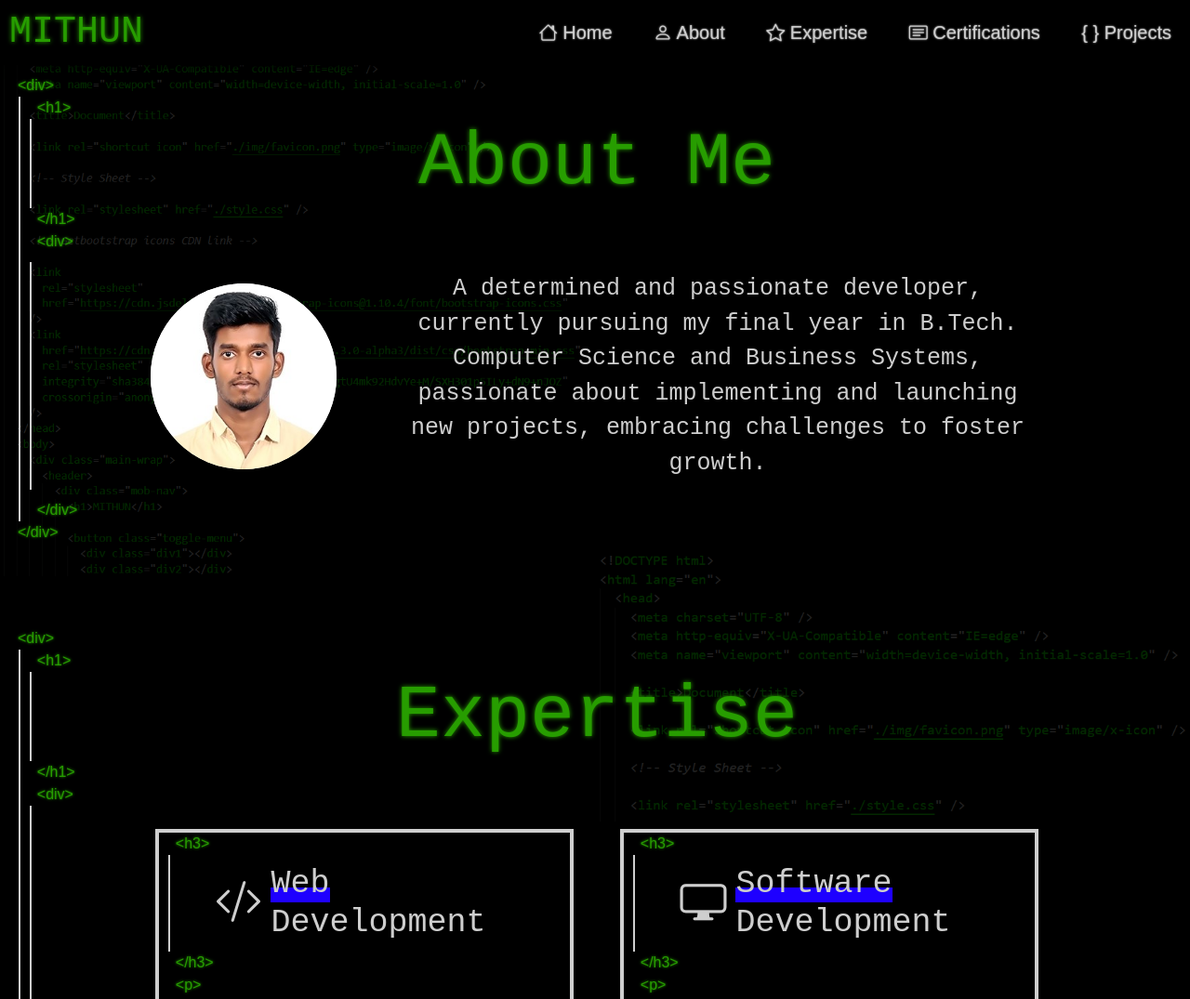
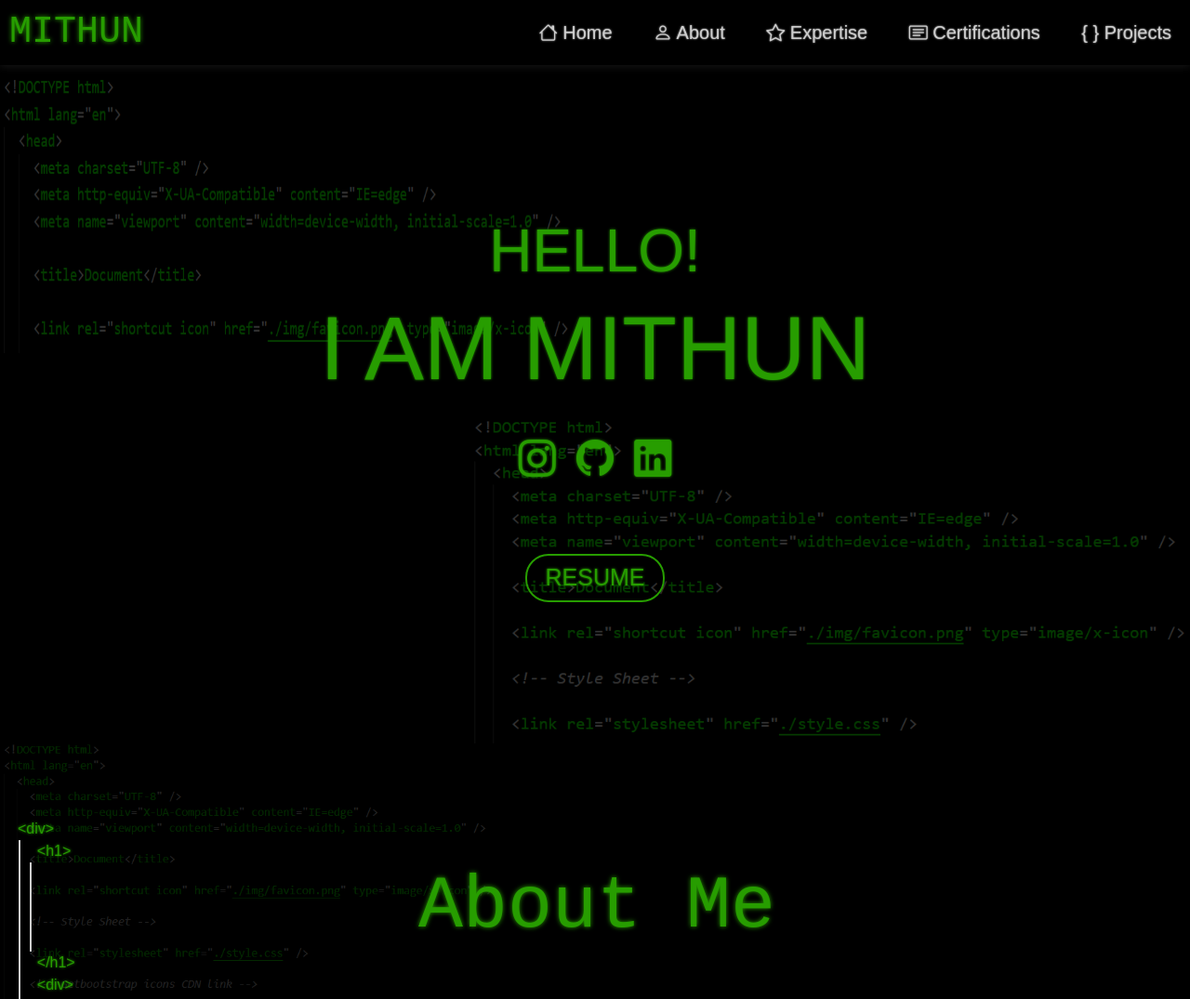
Before and after one commit to kmithunraj/portfolio, a plain HTML site: page index.html in a window 1280 px wide. Shown: the top 1075 px of the page at 93% size. Drawn offline with nearby package versions, Linux system fonts and the light colour scheme.

Commit message:
Home Section

```diff
--- a/index.html
+++ b/index.html
@@ -70,7 +70,40 @@
 
         <div class="home-section">
 
+          <img class="bg" src="./src/bg3.png" alt="" id="img1">
+
+          <img src="./src/bg2.png" id="img2" alt="">
+
+          <div class="homecontent">
+            <h1 class="first">HELLO!</h1>
+            <h1 class="second">I AM MITHUN</h1>
+
+            <br>
+
+            <div class="socials">
+              <a href="https://www.instagram.com/themithunraj/"><i class="bi bi-instagram"></i></a>
+              &nbsp;
+              &nbsp;
+              <a href="https://www.github.com/kmithunraj/"><i class="bi bi-github"></i></a>
+              &nbsp;
+              &nbsp;
+              <a href="https://www.linkedin.com/in/kmithunraj/" target="_blank"><i class="bi bi-linkedin"></i></a>
+            </div>
+
+            <br>
+            <br>
+            <br>
+
+            <a href="./src/Resume.pdf" download><button>RESUME</button></a>
+
+
+
+          </div>
+
+
         </div>
+
+
 
         <img src="./src/bg.png" alt="" class="bg">
 
--- a/style.css
+++ b/style.css
@@ -30,13 +30,14 @@ body{
 .main-wrap{
     width: 100vw;
     height: 100vh;
+    background-color: #000000;
 }
 .main-wrap header{
     width: 100%;
     height: 70px;
     box-sizing: border-box;
     background-color: black;
-    box-shadow: 0 0 10px 0 var(--ter-bg-col);
+    box-shadow: 0 0 10px 0 rgb(30, 30, 30);
     display: flex;
     justify-content: space-between;
     align-items: center;
@@ -111,7 +112,61 @@ body{
     align-items: center;
     background-color: black;
     color: var(--pri-txt-col);
-    box-shadow: 0 0 10px 0 var(--ter-bg-col);
+    box-shadow: 0 0 10px 0 rgb(30, 30, 30);
+}
+.home-section{
+    min-height: calc(100vh - 80px);
+    padding-top: 80px;
+}
+.homecontent{
+    display: flex;
+    min-height: calc(100vh - 80px);
+    justify-content: center;
+    align-items: center;
+    flex-direction: column;
+    color: #279d00;
+    text-align: center;
+    position: relative;
+    z-index: 2;
+}
+#img1{
+    height: 300px;
+}
+#img2{
+    height: 350px;
+    bottom: 0;
+}
+
+.first{
+    font-size: 4rem;
+    text-shadow: 0px 0px 3px #279d00;
+}
+.second{
+    font-size: 6rem;
+    text-shadow: 0px 0px 3px #279d00;
+}
+.socials a{
+    color: #279d00;
+    font-size: 2.5rem;
+    text-shadow: 0px 0px 3px #279d00;
+}
+.homecontent button{
+    background-color: transparent;
+    text-shadow: 0px 0px 3px #279d00;
+    border: 2px solid #279d00;
+    color: #279d00;
+    font-size: 25px;
+    padding: 5px;
+    padding-left: 20px;
+    padding-right: 20px;
+    border-radius: 25px;
+}
+.home-section img{
+    height: calc(100vh - 80px);
+    position: absolute;
+    z-index: 0;
+    right: 0;
+    opacity: 0.3;
 }
 .about-section{
     width: 100%;
@@ -238,7 +293,7 @@ body{
     font-size: 50px;
 }
 .expertise-content-header h3 span{
-    background: linear-gradient(to top, #1e00ff 40%, transparent 40%);
+    background: linear-gradient(to top, #218200 40%, transparent 40%);
     font-family: 'Courier New', Courier, monospace;
 }
 .expertise-wrapper div div p{
@@ -304,6 +359,8 @@ body{
     margin-bottom: 0px;
     font-size: 25px;
 }
+
+
 
 .bg1{
     position: absolute;
@@ -415,6 +472,31 @@ body{
         backdrop-filter: blur(5px);
         display: none;
     }
+    .home-section img{
+        opacity: 0.2;
+        top: 0;
+    }
+    .first{
+        font-size: 2rem;
+    }
+    .second{
+        font-size: 3rem;
+    }
+    #img1{
+        display: none;
+    }
+    #img2{
+        display: none;
+    }
+
+    .homecontent button{
+        font-size: 20px;
+    }
+    .socials a{
+        color: #279d00;
+        font-size: 2rem;
+        text-shadow: 0px 0px 3px #279d00;
+    }
     .about-section h1{
         text-align: center;
         color: #279d00;
@@ -494,7 +576,7 @@ body{
         font-size: 50px;
     }
     .expertise-content-header h3 span{
-        background: linear-gradient(to top, #1e00ff 40%, transparent 40%);
+        background: linear-gradient(to top, #218200 40%, transparent 40%);
     }
     .expertise-wrapper div div p{
         margin-left: 20px;
```
Also changed, not shown: 1 other file.
